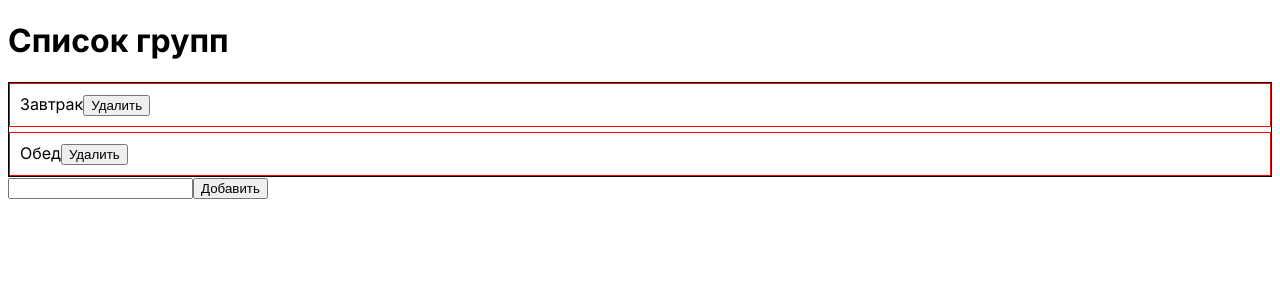
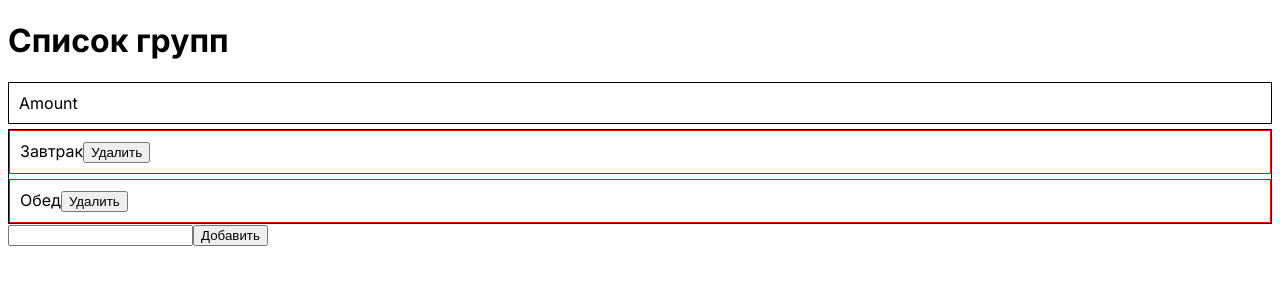
Before and after one commit to demons/fatburger, a Next.js app: page / in a window 1280 px wide. Shown: the top 300 px of the page. Built offline with nearby package versions, Linux system fonts and the light colour scheme.

Commit message:
Добавит Amount

```diff
--- /dev/null
+++ b/app/components/Amount.js
@@ -0,0 +1,5 @@
+function Amount() {
+  return <div className="amount">Amount</div>;
+}
+
+export default Amount;
--- a/app/globals.css
+++ b/app/globals.css
@@ -11,3 +11,9 @@
 .group-item:last-child {
   margin-bottom: 0;
 }
+
+.amount {
+  border: 1px solid black;
+  margin-bottom: 5px;
+  padding: 10px;
+}
--- a/app/page.js
+++ b/app/page.js
@@ -1,12 +1,14 @@
 "use client";
 
 import AddGroupForm from "./components/AddGroupForm";
+import Amount from "./components/Amount";
 import GroupList from "./components/GroupList";
 
 export default function GroupListPage() {
   return (
     <main>
       <h1>Список групп</h1>
+      <Amount />
       <GroupList />
       <AddGroupForm />
     </main>
```
